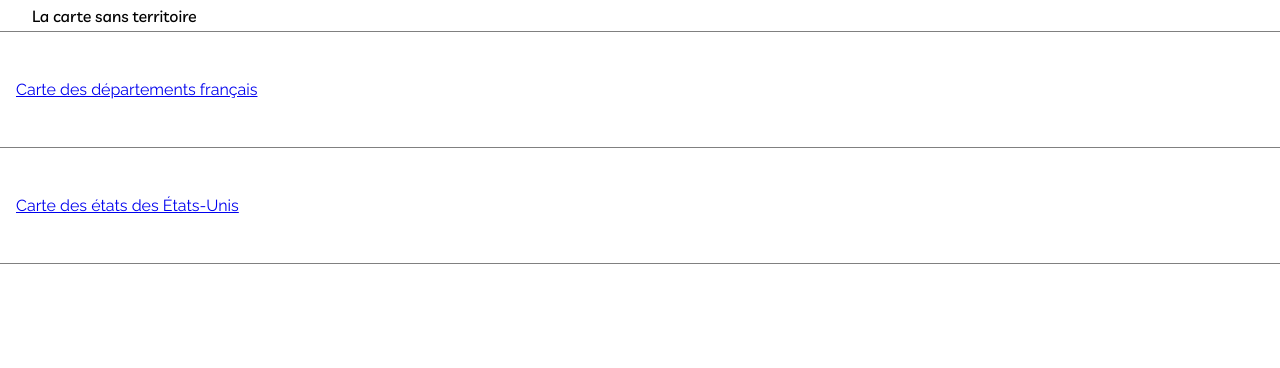
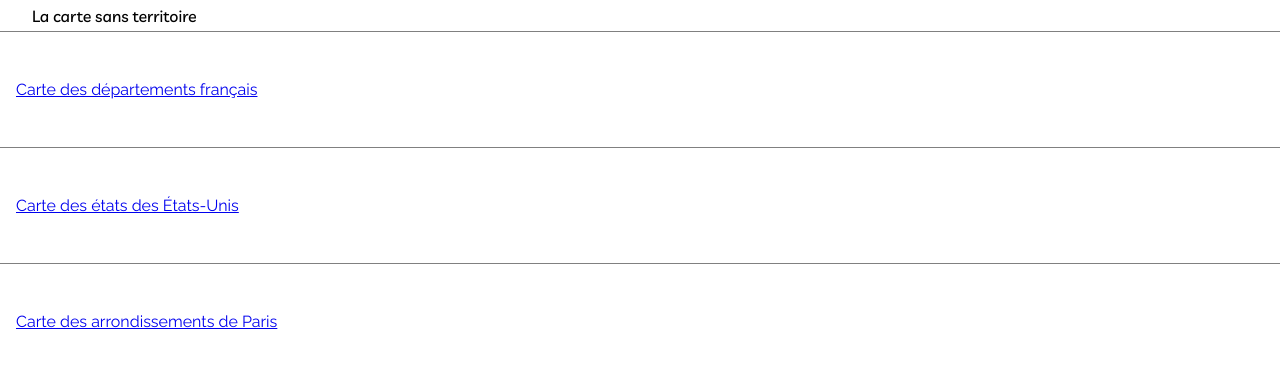
Before and after one commit to oliv37/la-carte-sans-territoire, a React (Create React App) app: page / in a window 1280 px wide. Shown: the top 368 px of the page. Built offline with nearby package versions, Linux system fonts and the light colour scheme; the HTML template or start-up script is replaced by a standard one.

Commit message:
Ajout Carte Arrondissements de Paris

```diff
--- a/src/appData.js
+++ b/src/appData.js
@@ -25,6 +25,13 @@ const usState= createMapData(
     "Carte des états des États-Unis"
 );
 
-const appData = [ frDpt, usState ];
+const parisArr = createMapData(
+    "parisArr",
+    "/paris-district",
+    "Arrondissements de Paris",
+    "Carte des arrondissements de Paris"
+);
+
+const appData = [ frDpt, usState, parisArr ];
 
 export default appData;
--- /dev/null
+++ b/src/data/parisArr.js
@@ -0,0 +1,30 @@
+export {ReactComponent as MapComponent} from "../res/parisArr.svg";
+
+export const options = {
+    getChoiceLabel(item) {
+        return item.label;
+    }
+};
+
+export const data = [
+    {"id": "1", "label": "1er"},
+    {"id": "2", "label": "2e"},
+    {"id": "3", "label": "3e"},
+    {"id": "4", "label": "4e"},
+    {"id": "5", "label": "5e"},
+    {"id": "6", "label": "6e"},
+    {"id": "7", "label": "7e"},
+    {"id": "8", "label": "8e"},
+    {"id": "9", "label": "9e"},
+    {"id": "10", "label": "10e"},
+    {"id": "11", "label": "11e"},
+    {"id": "12", "label": "12e"},
+    {"id": "13", "label": "13e"},
+    {"id": "14", "label": "14e"},
+    {"id": "15", "label": "15e"},
+    {"id": "16", "label": "16e"},
+    {"id": "17", "label": "17e"},
+    {"id": "18", "label": "18e"},
+    {"id": "19", "label": "19e"},
+    {"id": "20", "label": "20e"}
+];
```
Also changed, not shown: src/res/parisArr.svg (added).
